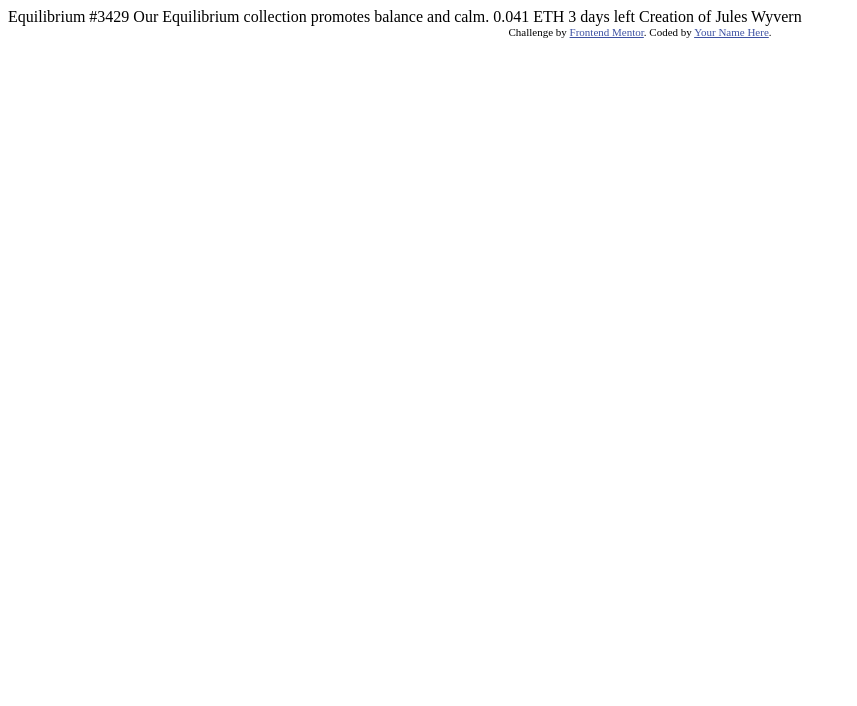
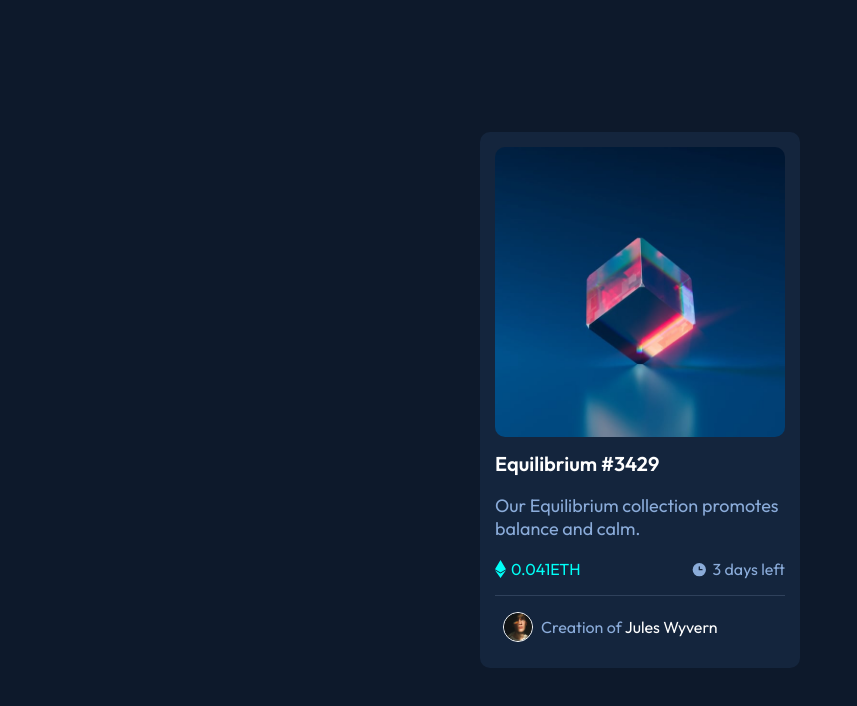
Before and after one commit to Phani4658/nft-preview-card-component-main, a plain HTML site: page index.html in a window 1280 px wide. Shown: the whole page, without its empty margins (0-857 px from the left). Drawn offline with Linux system fonts and the light colour scheme.

Commit message:
Solution without Image Hover

```diff
--- a/index.html
+++ b/index.html
@@ -1,3 +1,4 @@
+
 <!DOCTYPE html>
 <html lang="en">
 <head>
@@ -5,29 +6,35 @@
   <meta name="viewport" content="width=device-width, initial-scale=1.0"> <!-- displays site properly based on user's device -->
 
   <link rel="icon" type="image/png" sizes="32x32" href="./images/favicon-32x32.png">
+  <link rel='stylesheet' href= './styles.css' />
 
   <title>Frontend Mentor | NFT preview card component</title>
-
-  <!-- Feel free to remove these styles or customise in your own stylesheet 👍 -->
-  <style>
-    .attribution { font-size: 11px; text-align: center; }
-    .attribution a { color: hsl(228, 45%, 44%); }
-  </style>
 </head>
 <body>
-
-  Equilibrium #3429
-
-  Our Equilibrium collection promotes balance and calm.
-
-  0.041 ETH
-  3 days left
-
-  Creation of Jules Wyvern
-
-  <div class="attribution">
-    Challenge by <a href="https://www.frontendmentor.io?ref=challenge" target="_blank">Frontend Mentor</a>.
-    Coded by <a href="#">Your Name Here</a>.
-  </div>
+  <main class="bg-container">
+    <section class="nft-component-container">
+      <div class="image-container">
+        <img src="./images/image-equilibrium.jpg" class="equilibrium-image">
+      </div>
+      <div class="text-container">
+        <a href="#" class="main-heading">Equilibrium #3429</a>
+        <p class="info">Our Equilibrium collection promotes balance and calm.</p>
+        <div class="eth-time-cards-container">
+          <div class = 'eth-card'>
+            <img src = './images/icon-ethereum.svg' alt = 'ethereum Icon'/>
+            <p>0.041ETH</p>
+          </div>
+          <div class = 'time-left-card'>
+            <img src = './images/icon-clock.svg' alt = 'clock Icon'/>
+            <p>3 days left</p>
+          </div>
+        </div>
+        <div class="creator-details-card">
+          <img src="./images/image-avatar.png" alt = 'image Avatar' class="profile-image"/>
+          <p class="creator-details"><span>Creation of </span><a href="#">Jules Wyvern</a></p>
+        </div>
+      </div>
+    </section>
+  </main>
 </body>
 </html>
--- /dev/null
+++ b/styles.css
@@ -0,0 +1,120 @@
+@import url('https://fonts.googleapis.com/css2?family=Outfit:wght@300;400;600&display=swap');
+*{
+    box-sizing: border-box;
+    font-family: 'Outfit';
+}
+body{
+    margin:0;
+}
+a{
+    text-decoration: none;
+    color:white;
+}
+a:hover{
+    color:hsl(178, 100%, 50%);
+}
+.equilibrium-image{
+    position: relative;
+    width: 100%;
+    height: 100%;
+    border-radius:10px;
+    box-shadow: 10px;
+}
+.bg-container{
+    height:100vh;
+    background-color: hsl(217,54%,11%);
+    display: flex;
+    justify-content: center;
+    align-items: center;
+}
+.nft-component-container{
+    background-color:hsl(216,50%,16%);
+    padding:15px;
+    border-radius:10px;
+}
+.main-heading{
+    color:hsl(0,0%,100%);
+    font-weight: 600;
+    display: block;
+    margin-top:10px;
+}
+.info{
+    color:hsl(215, 51%, 70%);
+    margin-bottom:3px;
+}
+.eth-card{
+    color:hsl(178, 100%, 50%);
+    display: flex;
+    align-items: center;
+}
+.time-left-card{
+    color:hsl(215, 51%, 70%);
+    display: flex;
+    align-items: center;
+}
+.eth-time-cards-container{
+    display: flex;
+    justify-content: space-between;
+    border-bottom:1px solid hsl(215,32%,27%);
+}
+.creator-details span{
+    color:hsl(215, 51%, 70%);
+}
+.creator-details{
+    color: hsl(0,0%,100%);
+}
+.creator-details-card{
+    display: flex;
+    justify-content:flex-start;
+    align-items: center;
+    margin-top:5px;
+}
+.eth-card p,.time-left-card p{
+    margin-left:5px;
+}
+@media(max-width:375px){
+    .nft-component-container{
+        width:90%;
+    }
+    .main-heading{
+        font-size: 18px;
+    }
+    .info{
+        font-size:14px;
+    }
+    .eth-card p,.time-left-card p{
+        font-size:13px;
+    }
+    .eth-card img{
+        width:12px;
+        height: 20px;
+    }
+    .profile-image{
+        width:30px;
+        height:30px;
+        margin:8px;
+        border:1px solid #ffffff;
+        border-radius:90px;
+    }
+    .creator-details{
+        font-size:14px;
+    }
+}
+@media(min-width:376px){
+    .nft-component-container{
+        width:320px;
+    }
+    .info{
+        font-size: 18px;
+    }
+    .main-heading{
+        font-size: 20px;
+    }
+    .profile-image{
+        width:30px;
+        height:30px;
+        margin:8px;
+        border:1px solid #ffffff;
+        border-radius:90px;
+    }
+}
```
